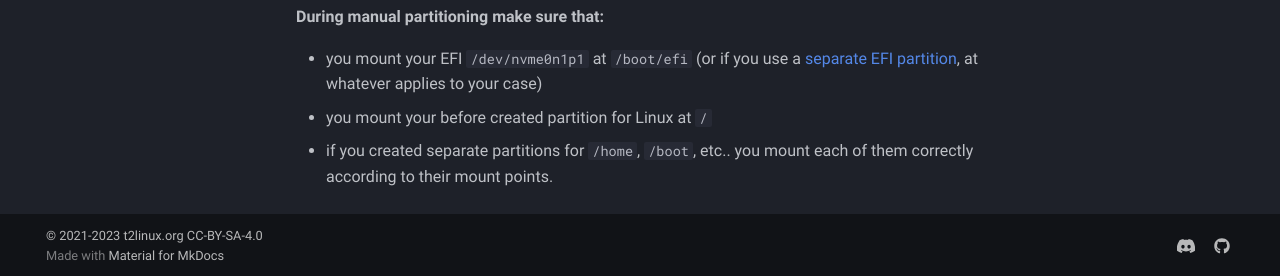
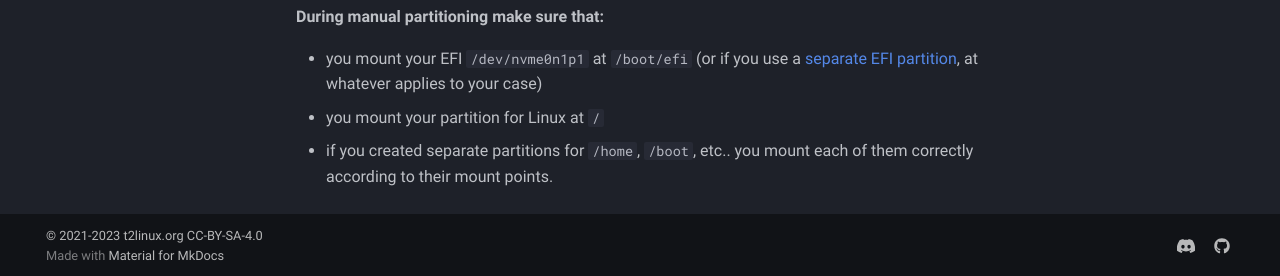
Before and after one commit to t2linux/wiki, an MkDocs documentation site: the page built from docs/guides/preinstall.md, in a window 1280 px wide and 900 px high, scrolled down 3303 px. Shown: the part 621-897 px from the top of the window. Built offline with MkDocs 1.6.1 and Material for MkDocs 9.7.7, drawn with Linux system fonts in a browser that asks for light colours; comment, search, counter and statistics services are not loaded.

Commit message:
Simplified language

```diff
--- a/docs/guides/preinstall.md
+++ b/docs/guides/preinstall.md
@@ -113,5 +113,5 @@ The installers of many distros will provide options like "Automatic Partitioning
 **During manual partitioning make sure that:**
 
 - you mount your EFI `/dev/nvme0n1p1`  at `/boot/efi` (or if you use a [separate EFI partition](https://wiki.t2linux.org/guides/windows/#using-seperate-efi-partitions), at whatever applies to your case)
-- you mount your before created partition for Linux at `/`
+- you mount your partition for Linux at `/`
 - if you created separate partitions for `/home`, `/boot`, etc.. you mount each of them correctly according to their mount points.
```
